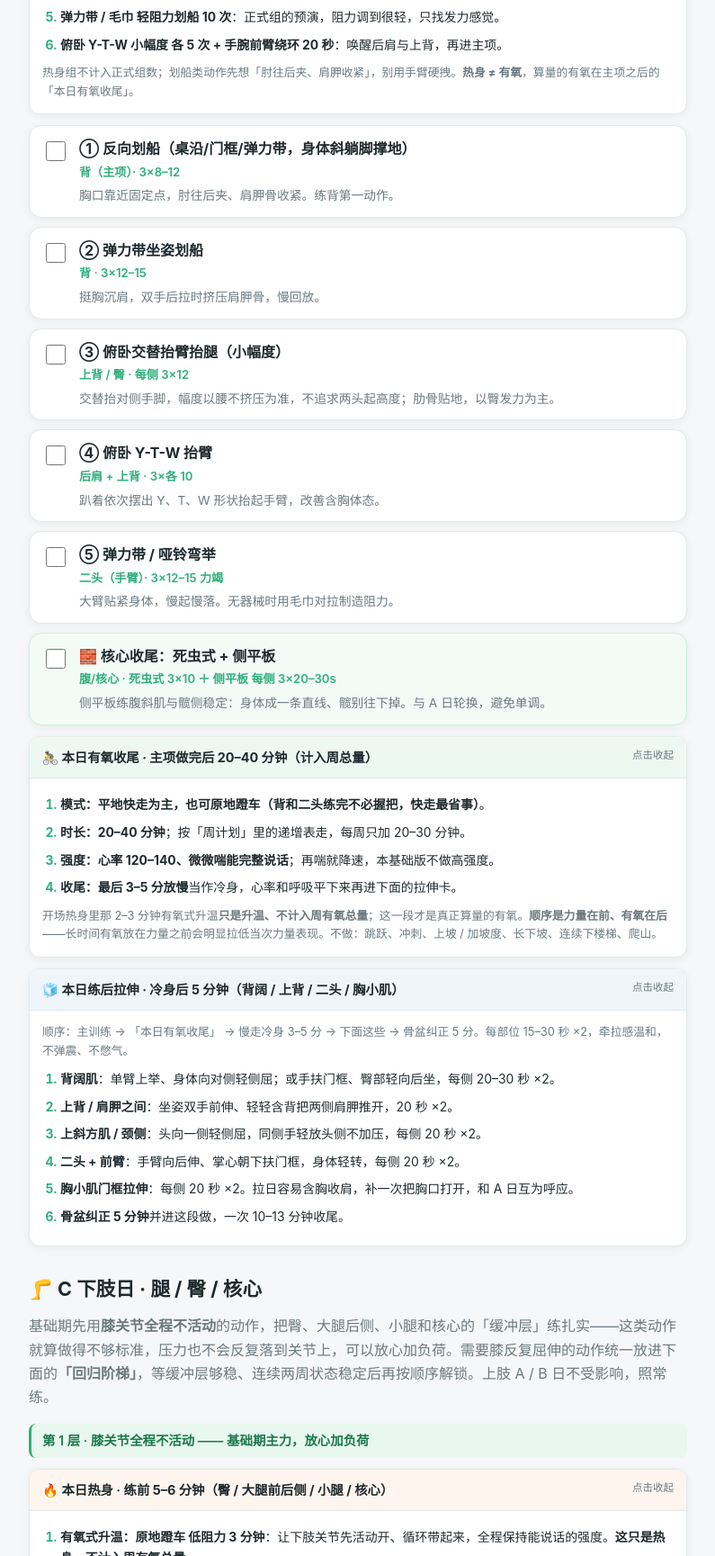
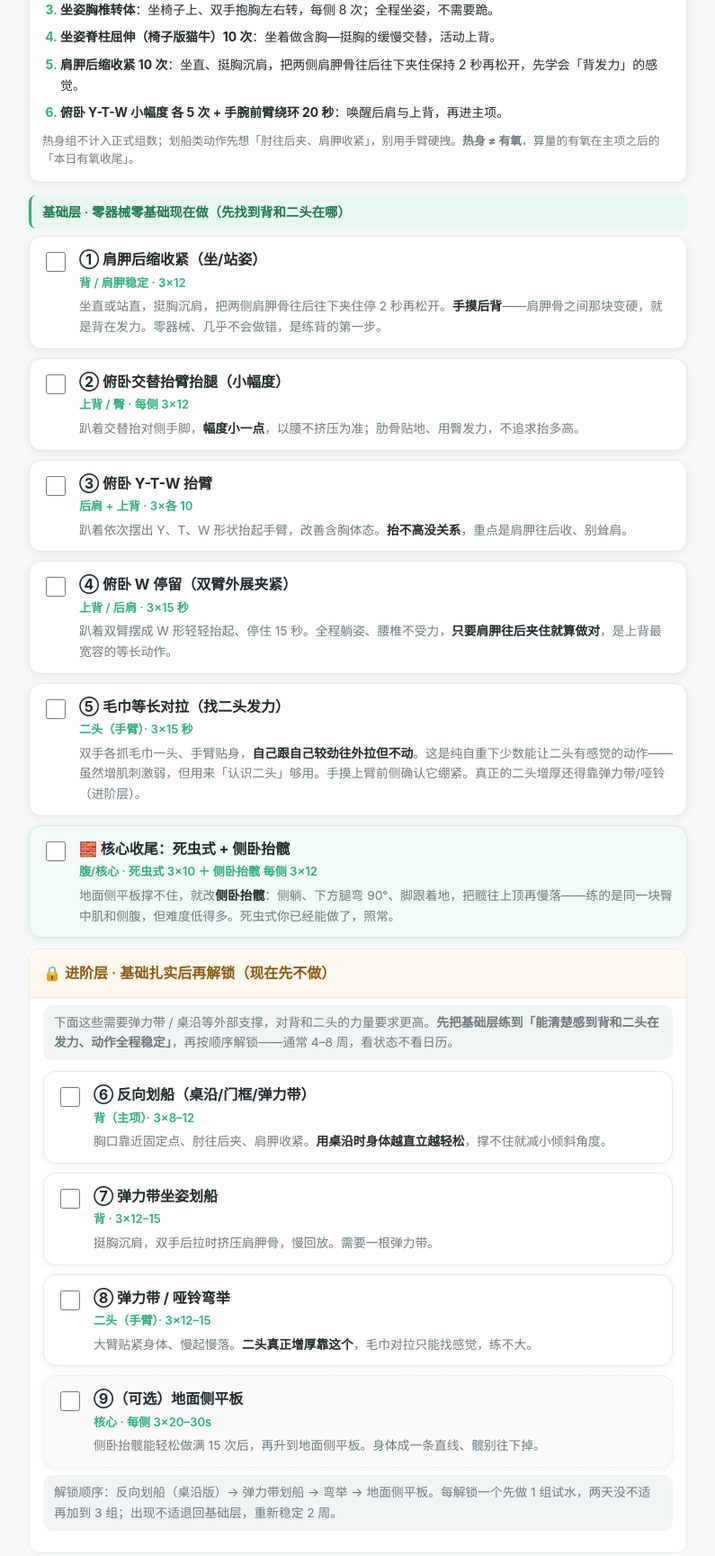
Before and after one commit to zane-liu6688/home-workout-plan, a plain HTML site: page index.html in a window 1280 px wide. Shown: the part 5535-7264 px from the top of the page at 90% size, without its empty margins (242-1037 px from the left). Drawn offline with Linux system fonts and the light colour scheme.

Commit message:
feat: B 拉日分基础层与进阶层，新增肩胛收紧/俯卧W停留/毛巾对拉/侧卧抬髋，器械动作留作进阶

```diff
--- a/index.html
+++ b/index.html
@@ -290,7 +290,7 @@
 <!-- ============ 拉日 B ============ -->
 <section id="dayB" class="sec">
   <h2>🔙 B 拉日 · 背 / 二头(手臂) / 后肩 / 核心</h2>
-  <p class="lead">强烈建议花几十块买一根<strong>弹力带</strong>或一个门上单杠——背练宽了，上半身才是「倒三角薄肌」。</p>
+  <p class="lead">也分两层：<b>基础层</b>全是纯自重、零器械的（俯卧抬臂、肩胛收紧等），今天就能做，先把「背在哪、怎么发力」找到；<b>进阶层</b>是需要弹力带/桌沿的划船和弯举，留到基础扎实后再上。<b>弹力带以后值得买</b>（几十块，背练宽靠它），但不是现在的前提。</p>
   <details class="day-io io-warm" open>
     <summary>🔥 本日热身 · 练前 5 分钟（只针对今天拉的部位）</summary>
     <div class="io-body">
@@ -299,62 +299,105 @@
         <li><b>肩胛绕环 10 次 + 站姿夹背 15 次</b>：绕环走「前→上→后→下」，让肩胛先会后缩下沉，划船才拉得对。</li>
         <li><b>坐姿胸椎转体</b>：坐椅子上、双手抱胸左右转，每侧 8 次；全程坐姿，不需要跪。</li>
         <li><b>坐姿脊柱屈伸（椅子版猫牛）10 次</b>：坐着做含胸—挺胸的缓慢交替，活动上背。</li>
-        <li><b>弹力带 / 毛巾 轻阻力划船 10 次</b>：正式组的预演，阻力调到很轻，只找发力感觉。</li>
+        <li><b>肩胛后缩收紧 10 次</b>：坐直、挺胸沉肩，把两侧肩胛骨往后往下夹住保持 2 秒再松开，先学会「背发力」的感觉。</li>
         <li><b>俯卧 Y-T-W 小幅度 各 5 次 + 手腕前臂绕环 20 秒</b>：唤醒后肩与上背，再进主项。</li>
       </ol>
       <p class="io-note">热身组不计入正式组数；划船类动作先想「肘往后夹、肩胛收紧」，别用手臂硬拽。<b>热身 ≠ 有氧</b>，算量的有氧在主项之后的「本日有氧收尾」。</p>
     </div>
   </details>
+  <div class="tier-label t1">基础层 · 零器械零基础现在做（先找到背和二头在哪）</div>
   <div class="ex-list">
-    <div class="ex" data-ex="b1" data-group="B">
-      <label class="chk"><input type="checkbox" data-id="b1"><span></span></label>
+    <div class="ex" data-ex="b7" data-group="B">
+      <label class="chk"><input type="checkbox" data-id="b7"><span></span></label>
       <div class="ex-body">
-        <div class="ex-name">① 反向划船（桌沿/门框/弹力带，身体斜躺脚撑地）</div>
-        <div class="ex-meta">背（主项）· 3×8–12</div>
-        <div class="ex-tip">胸口靠近固定点，肘往后夹、肩胛骨收紧。练背第一动作。</div>
-      </div>
-    </div>
-    <div class="ex" data-ex="b2" data-group="B">
-      <label class="chk"><input type="checkbox" data-id="b2"><span></span></label>
-      <div class="ex-body">
-        <div class="ex-name">② 弹力带坐姿划船</div>
-        <div class="ex-meta">背 · 3×12–15</div>
-        <div class="ex-tip">挺胸沉肩，双手后拉时挤压肩胛骨，慢回放。</div>
+        <div class="ex-name">① 肩胛后缩收紧（坐/站姿）</div>
+        <div class="ex-meta">背 / 肩胛稳定 · 3×12</div>
+        <div class="ex-tip">坐直或站直，挺胸沉肩，把两侧肩胛骨往后往下夹住停 2 秒再松开。<b>手摸后背</b>——肩胛骨之间那块变硬，就是背在发力。零器械、几乎不会做错，是练背的第一步。</div>
       </div>
     </div>
     <div class="ex" data-ex="b3" data-group="B">
       <label class="chk"><input type="checkbox" data-id="b3"><span></span></label>
       <div class="ex-body">
-        <div class="ex-name">③ 俯卧交替抬臂抬腿（小幅度）</div>
+        <div class="ex-name">② 俯卧交替抬臂抬腿（小幅度）</div>
         <div class="ex-meta">上背 / 臀 · 每侧 3×12</div>
-        <div class="ex-tip">交替抬对侧手脚，幅度以腰不挤压为准，不追求两头起高度；肋骨贴地，以臀发力为主。</div>
+        <div class="ex-tip">趴着交替抬对侧手脚，<b>幅度小一点</b>，以腰不挤压为准；肋骨贴地、用臀发力，不追求抬多高。</div>
       </div>
     </div>
     <div class="ex" data-ex="b4" data-group="B">
       <label class="chk"><input type="checkbox" data-id="b4"><span></span></label>
       <div class="ex-body">
-        <div class="ex-name">④ 俯卧 Y-T-W 抬臂</div>
+        <div class="ex-name">③ 俯卧 Y-T-W 抬臂</div>
         <div class="ex-meta">后肩 + 上背 · 3×各 10</div>
-        <div class="ex-tip">趴着依次摆出 Y、T、W 形状抬起手臂，改善含胸体态。</div>
+        <div class="ex-tip">趴着依次摆出 Y、T、W 形状抬起手臂，改善含胸体态。<b>抬不高没关系</b>，重点是肩胛往后收、别耸肩。</div>
       </div>
     </div>
-    <div class="ex" data-ex="b5" data-group="B">
-      <label class="chk"><input type="checkbox" data-id="b5"><span></span></label>
+    <div class="ex" data-ex="b8" data-group="B">
+      <label class="chk"><input type="checkbox" data-id="b8"><span></span></label>
       <div class="ex-body">
-        <div class="ex-name">⑤ 弹力带 / 哑铃弯举</div>
-        <div class="ex-meta">二头（手臂）· 3×12–15 力竭</div>
-        <div class="ex-tip">大臂贴紧身体，慢起慢落。无器械时用毛巾对拉制造阻力。</div>
+        <div class="ex-name">④ 俯卧 W 停留（双臂外展夹紧）</div>
+        <div class="ex-meta">上背 / 后肩 · 3×15 秒</div>
+        <div class="ex-tip">趴着双臂摆成 W 形轻轻抬起、停住 15 秒。全程躺姿、腰椎不受力，<b>只要肩胛往后夹住就算做对</b>，是上背最宽容的等长动作。</div>
+      </div>
+    </div>
+    <div class="ex" data-ex="b9" data-group="B">
+      <label class="chk"><input type="checkbox" data-id="b9"><span></span></label>
+      <div class="ex-body">
+        <div class="ex-name">⑤ 毛巾等长对拉（找二头发力）</div>
+        <div class="ex-meta">二头（手臂）· 3×15 秒</div>
+        <div class="ex-tip">双手各抓毛巾一头、手臂贴身，<b>自己跟自己较劲往外拉但不动</b>。这是纯自重下少数能让二头有感觉的动作——虽然增肌刺激弱，但用来「认识二头」够用。手摸上臂前侧确认它绷紧。真正的二头增厚还得靠弹力带/哑铃（进阶层）。</div>
       </div>
     </div>
     <div class="ex core" data-ex="b6" data-group="B">
       <label class="chk"><input type="checkbox" data-id="b6"><span></span></label>
       <div class="ex-body">
-        <div class="ex-name">🧱 核心收尾：死虫式 + 侧平板</div>
-        <div class="ex-meta">腹/核心 · 死虫式 3×10 ＋ 侧平板 每侧 3×20–30s</div>
-        <div class="ex-tip">侧平板练腹斜肌与髋侧稳定：身体成一条直线、髋别往下掉。与 A 日轮换，避免单调。</div>
+        <div class="ex-name">🧱 核心收尾：死虫式 + 侧卧抬髋</div>
+        <div class="ex-meta">腹/核心 · 死虫式 3×10 ＋ 侧卧抬髋 每侧 3×12</div>
+        <div class="ex-tip">地面侧平板撑不住，就改<b>侧卧抬髋</b>：侧躺、下方腿弯 90°、脚跟着地，把髋往上顶再慢落——练的是同一块臀中肌和侧腹，但难度低得多。死虫式你已经能做了，照常。</div>
       </div>
     </div>
   </div>
+
+  <details class="fold-card tier-adv" open>
+    <summary>🔒 进阶层 · 基础扎实后再解锁（现在先不做）</summary>
+    <div class="fold-body">
+      <p class="note">下面这些需要弹力带 / 桌沿等外部支撑，对背和二头的力量要求更高。<b>先把基础层练到「能清楚感到背和二头在发力、动作全程稳定」</b>，再按顺序解锁——通常 4–8 周，看状态不看日历。</p>
+      <div class="ex-list">
+        <div class="ex" data-ex="b1" data-group="B">
+          <label class="chk"><input type="checkbox" data-id="b1"><span></span></label>
+          <div class="ex-body">
+            <div class="ex-name">⑥ 反向划船（桌沿/门框/弹力带）</div>
+            <div class="ex-meta">背（主项）· 3×8–12</div>
+            <div class="ex-tip">胸口靠近固定点、肘往后夹、肩胛收紧。<b>用桌沿时身体越直立越轻松</b>，撑不住就减小倾斜角度。</div>
+          </div>
+        </div>
+        <div class="ex" data-ex="b2" data-group="B">
+          <label class="chk"><input type="checkbox" data-id="b2"><span></span></label>
+          <div class="ex-body">
+            <div class="ex-name">⑦ 弹力带坐姿划船</div>
+            <div class="ex-meta">背 · 3×12–15</div>
+            <div class="ex-tip">挺胸沉肩，双手后拉时挤压肩胛骨，慢回放。需要一根弹力带。</div>
+          </div>
+        </div>
+        <div class="ex" data-ex="b5" data-group="B">
+          <label class="chk"><input type="checkbox" data-id="b5"><span></span></label>
+          <div class="ex-body">
+            <div class="ex-name">⑧ 弹力带 / 哑铃弯举</div>
+            <div class="ex-meta">二头（手臂）· 3×12–15</div>
+            <div class="ex-tip">大臂贴紧身体、慢起慢落。<b>二头真正增厚靠这个</b>，毛巾对拉只能找感觉，练不大。</div>
+          </div>
+        </div>
+        <div class="ex opt" data-ex="b10" data-group="B">
+          <label class="chk"><input type="checkbox" data-id="b10"><span></span></label>
+          <div class="ex-body">
+            <div class="ex-name">⑨（可选）地面侧平板</div>
+            <div class="ex-meta">核心 · 每侧 3×20–30s</div>
+            <div class="ex-tip">侧卧抬髋能轻松做满 15 次后，再升到地面侧平板。身体成一条直线、髋别往下掉。</div>
+          </div>
+        </div>
+      </div>
+      <p class="note">解锁顺序：反向划船（桌沿版）→ 弹力带划船 → 弯举 → 地面侧平板。每解锁一个先做 1 组试水，两天没不适再加到 3 组；出现不适退回基础层，重新稳定 2 周。</p>
+    </div>
+  </details>
 
   <details class="day-io io-cardio" open>
     <summary>🚴 本日有氧收尾 · 主项做完后 20–40 分钟（计入周总量）</summary>
```
